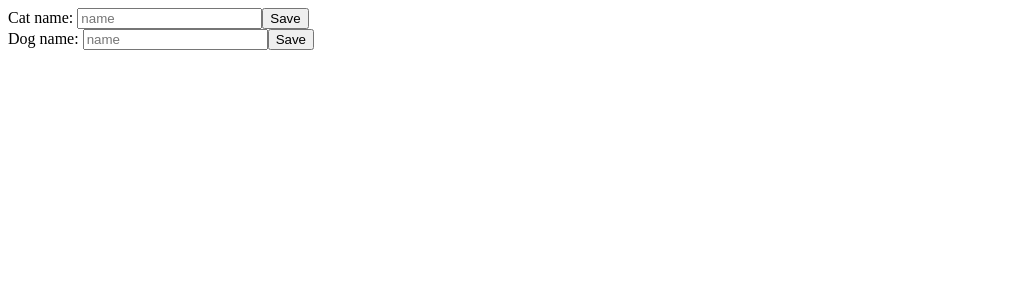
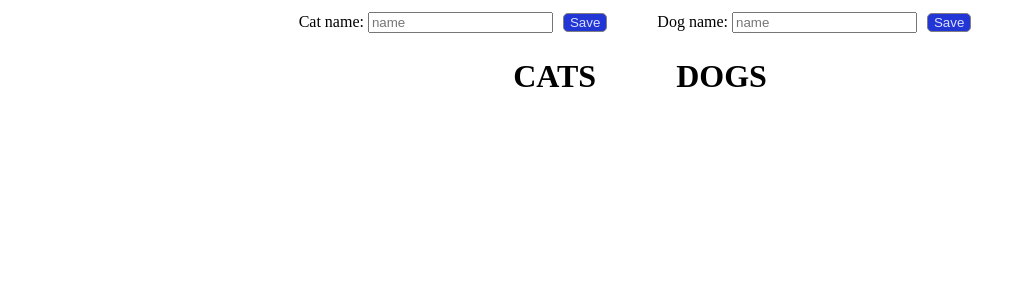
Before and after one commit to ylyanovikova/React, a React (Create React App) app: page / in a window 1280 px wide. Shown: the top 300 px of the page, without its empty margins (0-1026 px from the left). Built offline with nearby package versions, Linux system fonts and the light colour scheme.

Commit message:
two reducers

```diff
--- a/src/App.js
+++ b/src/App.js
@@ -1,22 +1,19 @@
 import { CatForm, DogForm, Dogs } from "./components";
 import { Cats } from "./components/Cats";
+import css from "./App.module.css";
 
 
 function App() {
-
-
-
   return (
-    <div>
-      <div>
+    <div className={css.wrap}>
+      <div className={css.forms}>
         <CatForm/>
         <DogForm/>
       </div>
-      <div>
+      <div className={css.info}>
         <Cats/>
         <Dogs/>
       </div>
-
     </div>
     )
 }
--- /dev/null
+++ b/src/App.module.css
@@ -0,0 +1,32 @@
+.wrap{
+    display: flex;
+    flex-direction: column;
+    align-items: center;
+}
+
+.wrap button{
+    border: 1px solid grey;
+    border-radius: 5px;
+    background: rgb(33, 54, 212);
+    color: rgb(222, 225, 255);
+    margin: 5px 10px;
+    transition: 300ms;
+}
+
+.wrap button:hover{
+    cursor: pointer;
+    background: rgb(237, 219, 25);
+    color: rgb(253, 251, 191);
+    border-radius: 20px;
+    transition: 300ms;
+}
+
+.forms{
+    display: flex;
+    column-gap: 40px;
+}
+
+.info{
+    display: flex;
+    column-gap: 80px;
+}
--- a/src/components/Cat.js
+++ b/src/components/Cat.js
@@ -1,4 +1,5 @@
 import { useDispatch } from "react-redux";
+
 import { catActions } from "../redux";
 
 const Cat = ({cat})=>{
--- a/src/components/CatForm.js
+++ b/src/components/CatForm.js
@@ -7,7 +7,6 @@ const CatForm = ()=>{
     const catName = useRef();
     const dispatch = useDispatch();
 
-
     return(
         <div>
             <label>Cat name: <input type="text" placeholder="name" ref={catName} /></label>
--- a/src/components/Cats.js
+++ b/src/components/Cats.js
@@ -1,10 +1,12 @@
-import { useSelector } from "react-redux"
+import { useSelector } from "react-redux";
+
 import { Cat } from "./Cat";
 
 const Cats = ()=>{
     const cats = useSelector(state => state.cats.cats)
     return(
         <div>
+            <h1>CATS</h1>
             {cats.map(cat=> <Cat key={cat.id} cat={cat}/> )}
         </div>
     )
--- a/src/components/Dog.js
+++ b/src/components/Dog.js
@@ -1,8 +1,14 @@
+import { useDispatch } from "react-redux";
+
+import { dogActions } from "../redux/slices/dog.slice";
+
 const Dog = ({dog})=>{
+
+    const dispatch = useDispatch();
     return(
         <div>
             {dog.id} - {dog.name}
-            <button>Delete</button>
+            <button onClick={()=>dispatch(dogActions.deleteDog(dog.id))}>Delete</button>
         </div>
     )
 };
--- a/src/components/DogForm.js
+++ b/src/components/DogForm.js
@@ -8,14 +8,11 @@ const DogForm = ()=>{
     const dogName = useRef();
     const dispatch = useDispatch();
 
-    const addDogName = (dogName)=>{
-       // dispatch(dogActions.addDog(dogName))
-    }
 
     return(
         <div>
             <label>Dog name: <input type="text" placeholder="name" ref={dogName}/></label>
-            <button onClick={()=>addDogName({name: dogName.current.value})}>Save</button>
+            <button onClick={()=> dispatch(dogActions.addDog(dogName.current.value))}>Save</button>
         </div>
     )
 
--- a/src/components/Dogs.js
+++ b/src/components/Dogs.js
@@ -1,4 +1,5 @@
-import { useSelector } from "react-redux"
+import { useSelector } from "react-redux";
+
 import { Dog } from "./Dog";
 
 const Dogs = ()=>{
@@ -6,6 +7,7 @@ const Dogs = ()=>{
 
     return(
         <div>
+            <h1>DOGS</h1>
             {dogs.map(dog=> <Dog key={dog.id} dog={dog}/>)}
         </div>
     )
--- a/src/redux/slices/dog.slice.js
+++ b/src/redux/slices/dog.slice.js
@@ -7,10 +7,9 @@ const initState={
 const dogSlice = createSlice({
     name: "dogSlice",
     initialState: initState,
-    redusers:{
+    reducers:{
         addDog: (state, action)=>{
-            const {name} = action.payload
-            const newDog = {name, id: new Date().getTime()};
+            const newDog = {name: action.payload, id: new Date().getTime()};
             state.dogs.push(newDog)
         },
         deleteDog: (state, action)=>{
```
